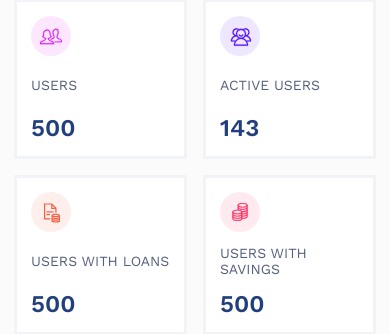
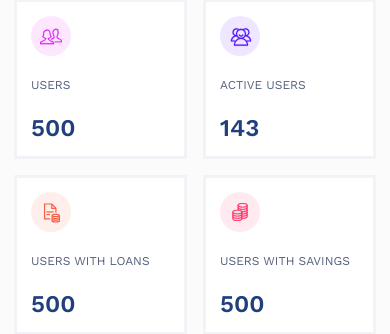
Before and after one commit to webdev-steve01/lendsqr-fe-test, a Next.js app: page /dashboard in a window 390 px wide. Shown: the part 159-493 px from the top of the page. Built offline with nearby package versions, Linux system fonts and the light colour scheme; no server answers.

Commit message:
style: update cardText font size for better responsiveness on small screens

```diff
--- a/components/ui/cards/dashboard-card.module.scss
+++ b/components/ui/cards/dashboard-card.module.scss
@@ -20,6 +20,9 @@
   border-color: #213f7d0f;
   .cardText {
     font-size: 14px;
+    @media screen and (max-width: 415px) {
+      font-size: 12px;
+    }
   }
   .cardAmount {
     font-weight: 600;
```
